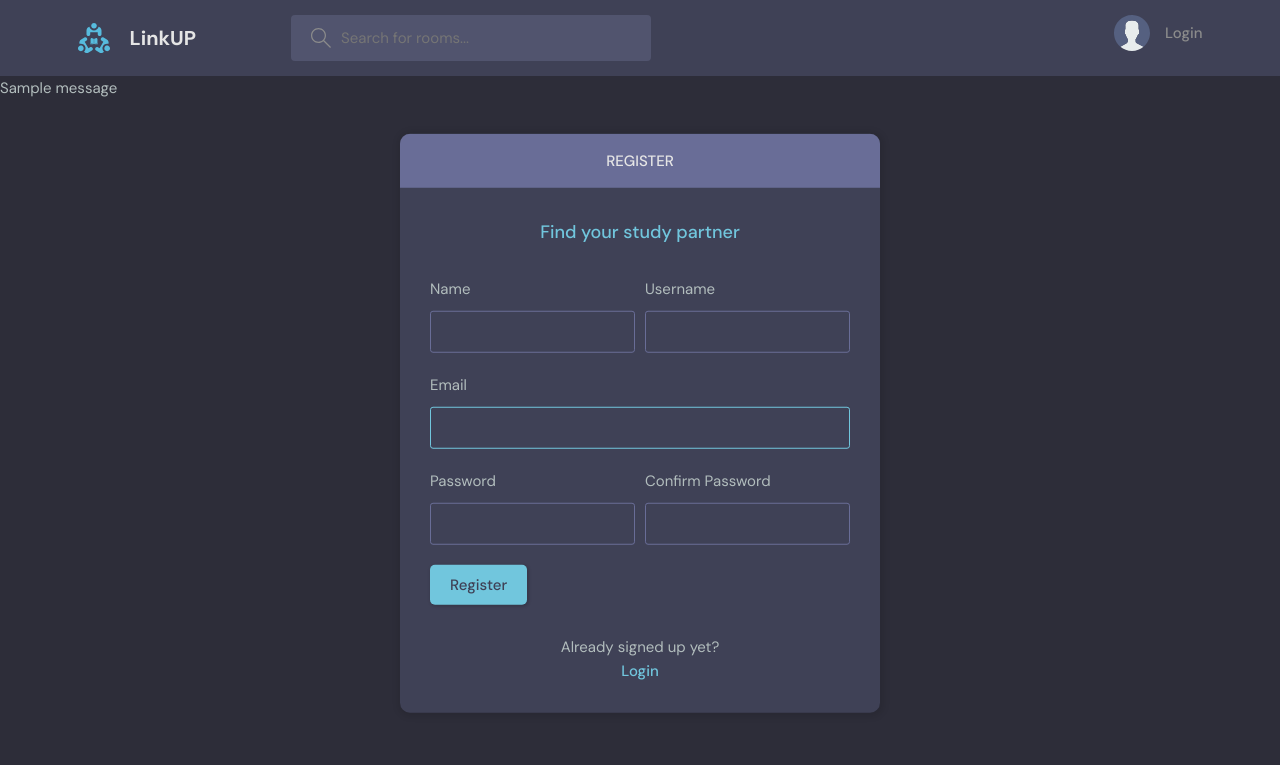
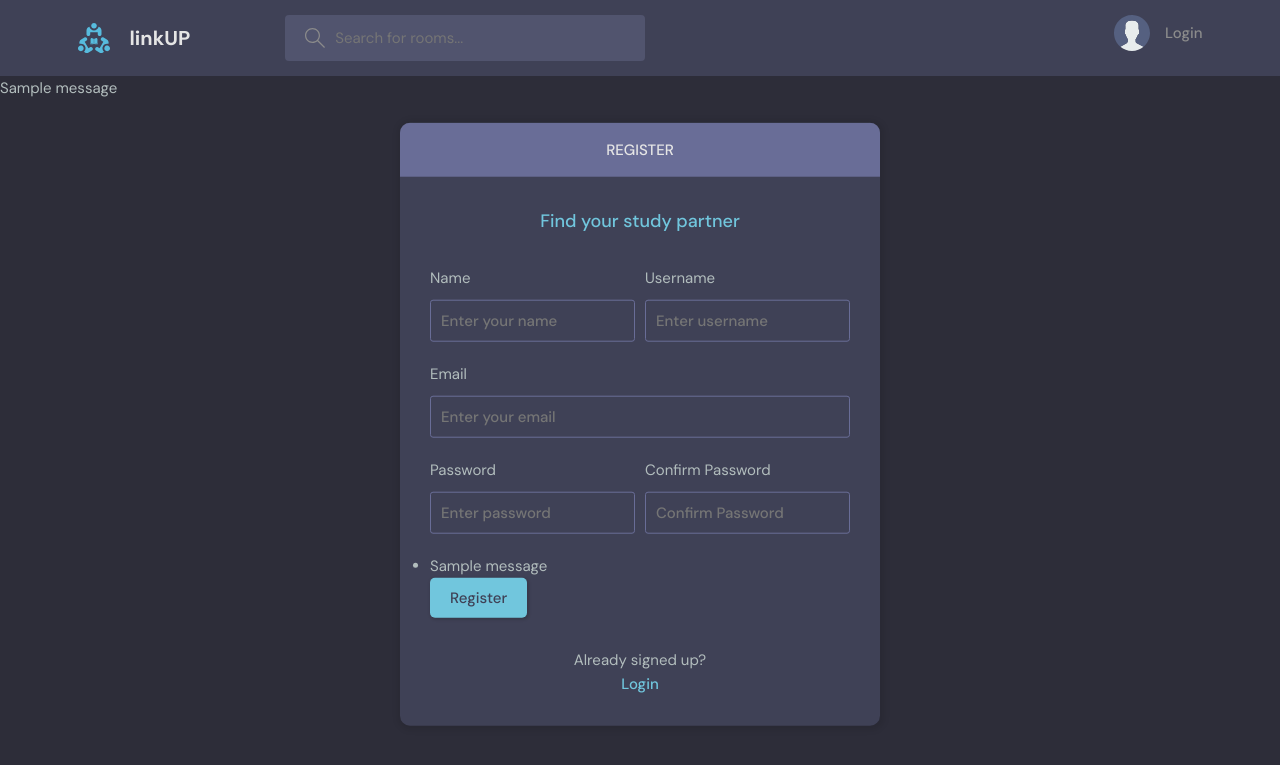
Before and after one commit to sahil-vanarse/linkUp, a Django app: page /register/ in a window 1280 px wide. Shown: the top 765 px of the page. Run offline with Django 5.2, Linux system fonts and the light colour scheme; tables that the repository leaves empty hold one stand-in row (values such as "Sample post"); one stand-in notice (Sample message) is shown.

Commit message:
Reverted the changes

```diff
--- a/base/forms.py
+++ b/base/forms.py
@@ -1,5 +1,5 @@
 from django.forms import ModelForm
-from .models import Room,  User
+from .models import Room, User
 from django.contrib.auth.forms import UserCreationForm
 # from django.contrib.auth.models import User
 
--- a/base/models.py
+++ b/base/models.py
@@ -1,15 +1,12 @@
 from django.db import models
-from django.contrib.auth.models import AbstractUser
-from django.contrib.auth.models import UserManager
-from django.utils.translation import gettext_lazy as _
+from django.contrib.auth.models import AbstractUser, BaseUserManager
 
-class CustomUserManager(UserManager):
+
+class UserManager(BaseUserManager):
     def create_user(self, email, password=None, **extra_fields):
-        """
-        Create and return a regular user with an email and password.
-        """
+        """Create and return a regular user with an email and password."""
         if not email:
-            raise ValueError(_('The Email field must be set'))
+            raise ValueError('The Email field must be set')
         email = self.normalize_email(email)
         user = self.model(email=email, **extra_fields)
         user.set_password(password)
@@ -17,11 +14,14 @@
         return user
 
     def create_superuser(self, email, password=None, **extra_fields):
-        """
-        Create and return a superuser with an email and password.
-        """
+        """Create and return a superuser."""
         extra_fields.setdefault('is_staff', True)
         extra_fields.setdefault('is_superuser', True)
+
+        if extra_fields.get('is_staff') is not True:
+            raise ValueError('Superuser must have is_staff=True.')
+        if extra_fields.get('is_superuser') is not True:
+            raise ValueError('Superuser must have is_superuser=True.')
 
         return self.create_user(email, password, **extra_fields)
 
@@ -30,13 +30,16 @@
     name = models.CharField(max_length=200, null=True)
     email = models.EmailField(unique=True, null=True)
     bio = models.TextField(null=True)
+
     avatar = models.ImageField(null=True, default="avatar.svg")
 
-    USERNAME_FIELD = 'email'  # Use email as the username
-    REQUIRED_FIELDS = []  # Remove 'username' from the required fields
+    USERNAME_FIELD = 'email'
+    REQUIRED_FIELDS = []  # You can include additional fields if needed
 
-    objects = CustomUserManager()  # Set the custom manager here
+    objects = UserManager()  # Use the custom manager
 
+    def __str__(self):
+        return self.email
 
 
 # Create your models here.
@@ -46,9 +49,10 @@
     def __str__(self):
         return self.name
 
+
 class Room(models.Model):
     host = models.ForeignKey(User, on_delete=models.SET_NULL, null=True)
-    topic = models.ForeignKey(Topic, on_delete= models.SET_NULL, null=True)
+    topic = models.ForeignKey(Topic, on_delete=models.SET_NULL, null=True)
     name = models.CharField(max_length=200)
     description = models.TextField(null=True, blank=True)
     participants = models.ManyToManyField(User, related_name='participants', blank=True)
--- a/base/templates/base/login_register.html
+++ b/base/templates/base/login_register.html
@@ -17,16 +17,16 @@
         <form class="form" action="" method="POST">
           {% csrf_token %}
           <div class="form__group">
-            <label for="username">Email</label>
-            <input id="username" name="email" type="email" placeholder="e.g. sahilvanarse13@gmail.com" value="{{ request.POST.username }}" />
+            <label for="email">Email</label>
+            <input id="email" name="email" type="email" placeholder="e.g. sahilvanarse13@gmail.com" value="{{ request.POST.email }}" />
           </div>
           <div class="form__group">
             <label for="password">Password</label>
             <input id="password" name="password" type="password" placeholder="&bull;&bull;&bull;&bull;&bull;&bull;&bull;&bull;" />
-            {% if form.password.errors %}
+            {% if messages %}
             <ul class="error-messages">
-              {% for error in form.password.errors %}
-                <li>{{ error }}</li>
+              {% for message in messages %}
+                <li>{{ message }}</li>
               {% endfor %}
             </ul>
             {% endif %}
@@ -63,39 +63,43 @@
         <form class="form" action="" method="POST">
           {% csrf_token %}
 
-          <!-- Name and Username side by side -->
+          <!-- Name and Username fields -->
           <div class="form__group" style="display: flex; justify-content: space-between;">
             <div style="flex: 1; margin-right: 10px;">
-              <label for="{{ form.name.id_for_label }}">Name</label>
-              {{ form.name }}
+              <label for="name">Name</label>
+              <input type="text" name="name" id="name" placeholder="Enter your name" required>
             </div>
             <div style="flex: 1;">
-              <label for="{{ form.username.id_for_label }}">Username</label>
-              {{ form.username }}
+              <label for="username">Username</label>
+              <input type="text" name="username" id="username" placeholder="Enter username" required>
             </div>
           </div>
 
-          <!-- Render all other fields -->
-          {% for field in form %}
-            {% if field.name != 'name' and field.name != 'username' and field.name != 'password1' and field.name != 'password2' %}
-              <div class="form__group">
-                <label for="{{ field.id_for_label }}">{{ field.label }}</label>
-                {{ field }}
-              </div>
-            {% endif %}
-          {% endfor %}
+          <!-- Email field -->
+          <div class="form__group">
+            <label for="email">Email</label>
+            <input type="email" name="email" id="email" placeholder="Enter your email" required>
+          </div>
 
-          <!-- Name and Username side by side -->
+          <!-- Password fields -->
           <div class="form__group" style="display: flex; justify-content: space-between;">
             <div style="flex: 1; margin-right: 10px;">
-              <label for="{{ form.password1.id_for_label }}">Password</label>
-              {{ form.password1 }}
+              <label for="password1">Password</label>
+              <input type="password" name="password1" id="password1" placeholder="Enter password" required>
             </div>
             <div style="flex: 1;">
-              <label for="{{ form.password2.id_for_label }}">Confirm Password</label>
-              {{ form.password2 }}
+              <label for="password2">Confirm Password</label>
+              <input type="password" name="password2" id="password2" placeholder="Confirm Password" required>
             </div>
           </div>
+
+          {% if messages %}
+          <ul class="error-messages">
+            {% for message in messages %}
+              <li>{{ message }}</li>
+            {% endfor %}
+          </ul>
+          {% endif %}
 
           <button class="btn btn--main" type="submit">
             Register
@@ -103,14 +107,12 @@
         </form>
 
         <div class="auth__action">
-          <p>Already signed up yet?</p>
+          <p>Already signed up?</p>
           <a href="{% url 'login' %}" class="btn btn--link">Login</a>
         </div>
       </div>
     </div>
   </div>
-
-
   {% endif %}
 </main>
 
--- a/base/templates/base/profile.html
+++ b/base/templates/base/profile.html
@@ -16,7 +16,7 @@
             </div>
           </div>
           <div class="profile__info">
-            <h3>{{user.username|capfirst}}</h3>
+            <h3>{{user.name|capfirst}}</h3>
             <p>@{{user.username}}</p>
             {% if request.user == user %}
             <a href="{% url 'update-user' %}" class="btn btn--main btn--pill">Edit Profile</a>
--- a/base/templates/base/topics.html
+++ b/base/templates/base/topics.html
@@ -31,7 +31,7 @@
               </label>
             </form>
 
-            <ul class="topics__list" style="max-height: 400px; overflow-y: auto; padding-right: 15px; scrollbar-color: #YourThemeColor #f1f1f1; scrollbar-width: thin;">
+            <ul class="topics__list">
               <li>
                 <a href="{% url 'topics' %}" class="active">All <span>{{topics.count}}</span></a>
               </li>
--- a/base/urls.py
+++ b/base/urls.py
@@ -18,5 +18,4 @@
     path('update-user/', views.updateUser, name="update-user"),
     path('topics/', views.topicsPage, name="topics"),
     path('activity/', views.activityPage, name="activity"),
-
 ]
--- a/base/views.py
+++ b/base/views.py
@@ -23,8 +23,8 @@
         password = request.POST.get('password')
 
         try:
-            user = User.objects.get(email=email)
-        except User.DoesNotExist:
+            user = User.objects.get(email = email)
+        except:
             messages.error(request, "User does not Exist.")
 
         user = authenticate(request, email=email, password= password)
@@ -63,9 +63,9 @@
     rooms = Room.objects.filter(
         Q(topic__name__icontains = q) | Q(name__icontains = q) | Q(description__icontains = q)
     )
-    topics = Topic.objects.all()[:10]
+    topics = Topic.objects.all()[0:10]
     room_count = rooms.count()
-    room_messages = Message.objects.filter(Q(room__topic__name__icontains=q))[:4]
+    room_messages = Message.objects.filter(Q(room__topic__name__icontains=q))[0:4]
 
     context = {'rooms' : rooms, 'topics' : topics, 'room_count' : room_count, 'room_messages' : room_messages}
 
--- a/templates/main.html
+++ b/templates/main.html
@@ -5,8 +5,8 @@
     <meta charset="UTF-8" />
     <meta http-equiv="X-UA-Compatible" content="IE=edge" />
     <meta name="viewport" content="width=device-width, initial-scale=1.0" />
-    <link rel="shortcut icon" href="{% static 'logos/favicon.ico' %}" type="image/x-icon" />
-    <link rel="stylesheet" href="{% static 'styles/main.css' %}" />
+    <link rel="shortcut icon" href="assets/favicon.ico" type="image/x-icon" />
+    <link rel="stylesheet" href="{% static 'styles/style.css' %}" />
     <title>LinkUP - Find study partners around the world!</title>
   </head>
 
--- a/templates/navbar.html
+++ b/templates/navbar.html
@@ -3,8 +3,8 @@
 <header class="header header--loggedIn">
     <div class="container">
       <a href="{% url 'home' %}" class="header__logo">
-        <img src="{% static 'logos/logo.svg' %}" />
-        <h1>LinkUP</h1>
+        <img src="{% static 'images/logo.svg' %}" />
+        <h1>linkUP</h1>
       </a>
       <form class="header__search" method="GET" action="{% url 'home' %}">
         <label>
```
Also changed, not shown: base/templates/base/activity.html (+5 -5 lines), base/templates/base/delete.html (+10 -5 lines), base/templates/base/update-user.html (+15 -27 lines), db_connection.py (added, +11 -0 lines), base/migrations/0001_initial.py, base/migrations/0002_alter_user_managers.py (added), db.sqlite3, static/images/logo.svg (renamed from static/logos/logo.svg).
